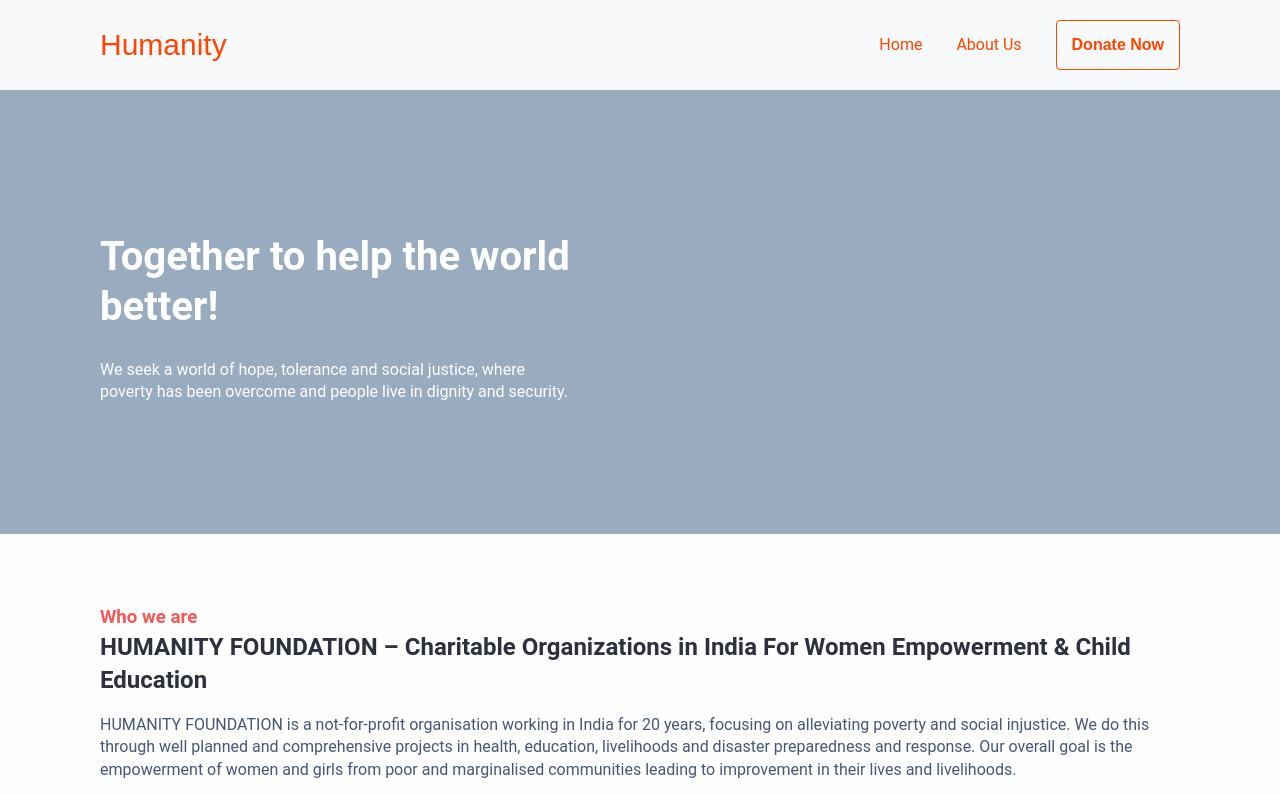
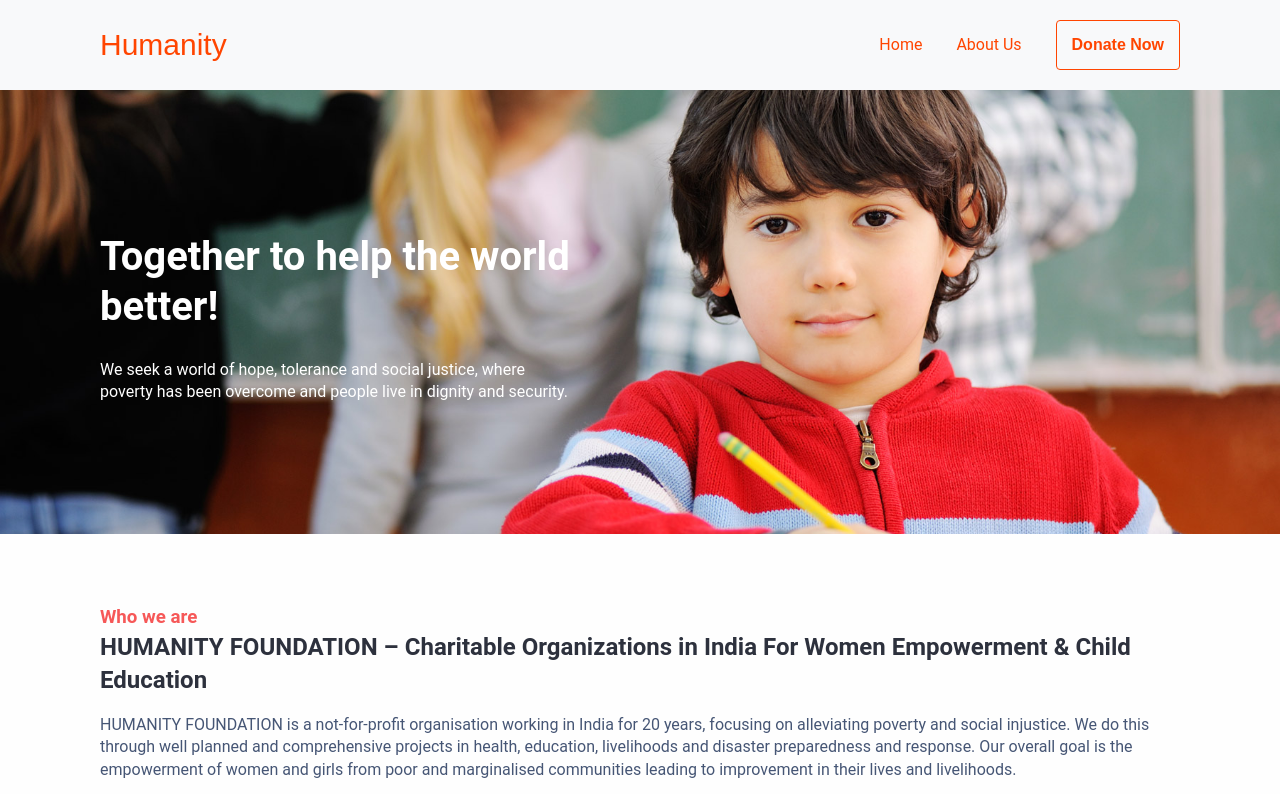
Before and after one commit to kshitiz-patel/Humanity-COVID-19-Prevention-Informatics, a plain HTML site: page about_us.html in a window 1280 px wide. Shown: the top 794 px of the page. Drawn offline with Linux system fonts and the light colour scheme; a script that the page names is missing; a web font is replaced by a local one.

Commit message:
Update about_us.html

```diff
--- a/about_us.html
+++ b/about_us.html
@@ -39,7 +39,7 @@
         </ul>
     </nav>
 
-    <header style="background-image: url(header_about_us.jpg);">
+    <header style="background-image: url(images/header_about_us.jpg);">
         <div class="container">
             <div class="flex-container">
                 <div class="flex-header-item" id="flex-header-item-1">
```
